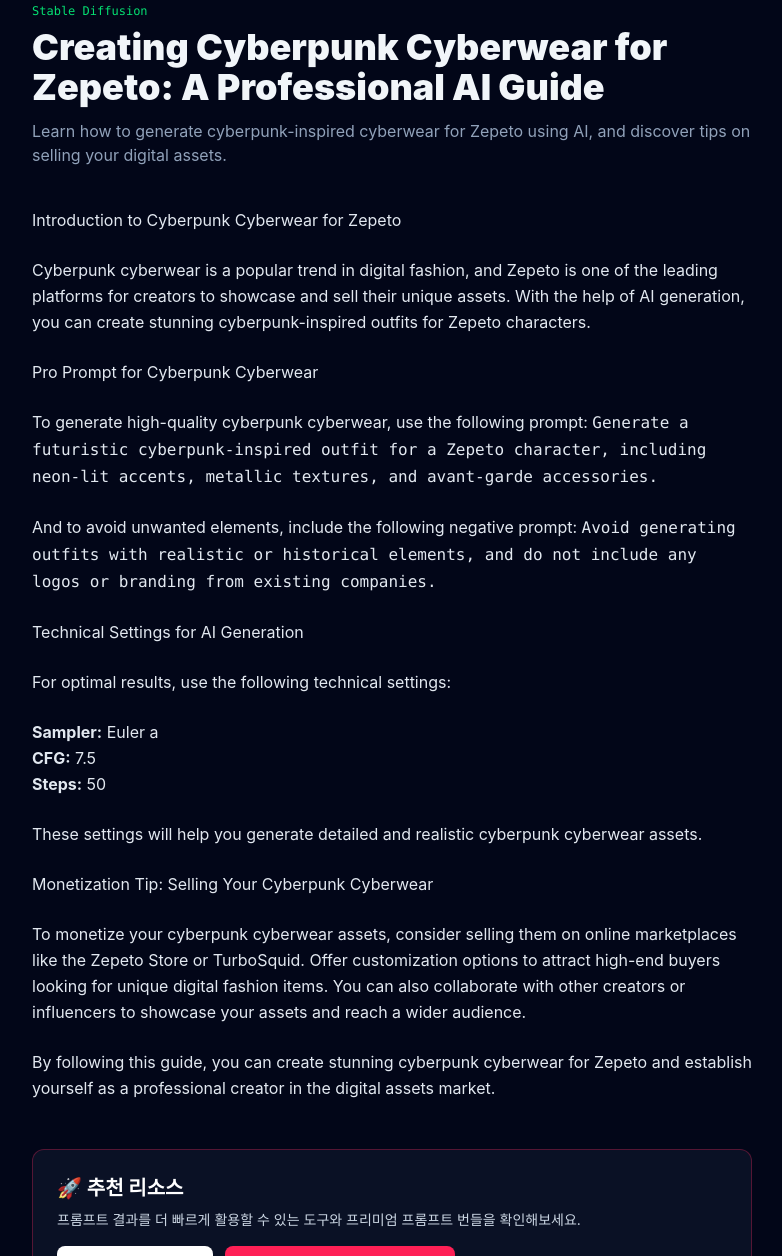
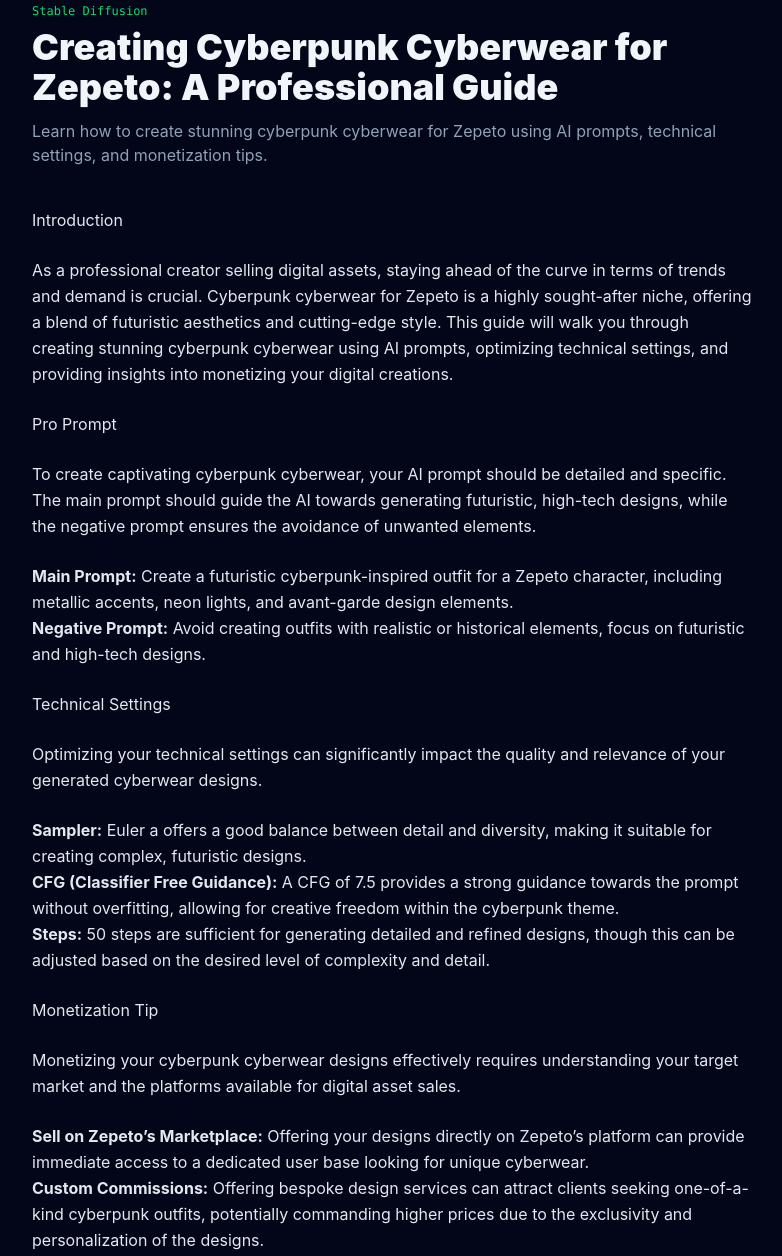
Before and after one commit to chenghun1234-dotcom/promptforge, an Astro site: page /prompts/cyberpunk-cyberwear-for-zepeto in a window 1280 px wide. Shown: the part 45-1301 px from the top of the page, without its empty margins (248-1030 px from the left). Built offline with nearby package versions, Linux system fonts and the light colour scheme; Astro itself is replaced by a stand-in of ours.

Commit message:
🚀 Auto-forged new prompts via Groq

```diff
--- a/src/content/prompts/cyberpunk-cyberwear-for-zepeto.md
+++ b/src/content/prompts/cyberpunk-cyberwear-for-zepeto.md
@@ -1,40 +1,41 @@
 ---
-title: "Creating Cyberpunk Cyberwear for Zepeto: A Professional AI Guide"
-description: "Learn how to generate cyberpunk-inspired cyberwear for Zepeto using AI, and discover tips on selling your digital assets."
-date: "2026-08-16T02:49:20.779729+00:00"
+title: "Creating Cyberpunk Cyberwear for Zepeto: A Professional Guide"
+description: "Learn how to create stunning cyberpunk cyberwear for Zepeto using AI prompts, technical settings, and monetization tips."
+date: "2026-08-16T04:22:38.768999+00:00"
 tags:
   - Cyberpunk
   - Cyberwear
   - Zepeto
   - Digital Assets
-  - AI Generation
+  - AI Prompts
 model: "Stable Diffusion"
-prompt: "Generate a futuristic cyberpunk-inspired outfit for a Zepeto character, including neon-lit accents, metallic textures, and avant-garde accessories."
-negativePrompt: "Avoid generating outfits with realistic or historical elements, and do not include any logos or branding from existing companies."
+prompt: "Create a futuristic cyberpunk-inspired outfit for a Zepeto character, including metallic accents, neon lights, and avant-garde design elements."
+negativePrompt: "Avoid creating outfits with realistic or historical elements, focus on futuristic and high-tech designs."
 sampler: "Euler a"
 cfg: 7.5
 steps: 50
-monetizationTip: "Sell your cyberpunk cyberwear assets on online marketplaces like the Zepeto Store or TurboSquid, and offer customization options to attract high-end buyers looking for unique digital fashion items."
+monetizationTip: "Sell your cyberpunk cyberwear designs as exclusive digital assets on platforms like Zepeto's marketplace, or offer custom commissions to clients looking for unique outfits."
 ---
-## Introduction to Cyberpunk Cyberwear for Zepeto
-Cyberpunk cyberwear is a popular trend in digital fashion, and Zepeto is one of the leading platforms for creators to showcase and sell their unique assets. With the help of AI generation, you can create stunning cyberpunk-inspired outfits for Zepeto characters.
+## Introduction
+As a professional creator selling digital assets, staying ahead of the curve in terms of trends and demand is crucial. Cyberpunk cyberwear for Zepeto is a highly sought-after niche, offering a blend of futuristic aesthetics and cutting-edge style. This guide will walk you through creating stunning cyberpunk cyberwear using AI prompts, optimizing technical settings, and providing insights into monetizing your digital creations.
 
-## Pro Prompt for Cyberpunk Cyberwear
-To generate high-quality cyberpunk cyberwear, use the following prompt:
-`Generate a futuristic cyberpunk-inspired outfit for a Zepeto character, including neon-lit accents, metallic textures, and avant-garde accessories.`
+## Pro Prompt
+To create captivating cyberpunk cyberwear, your AI prompt should be detailed and specific. The main prompt should guide the AI towards generating futuristic, high-tech designs, while the negative prompt ensures the avoidance of unwanted elements.
 
-And to avoid unwanted elements, include the following negative prompt:
-`Avoid generating outfits with realistic or historical elements, and do not include any logos or branding from existing companies.`
+- **Main Prompt:** Create a futuristic cyberpunk-inspired outfit for a Zepeto character, including metallic accents, neon lights, and avant-garde design elements.
+- **Negative Prompt:** Avoid creating outfits with realistic or historical elements, focus on futuristic and high-tech designs.
 
-## Technical Settings for AI Generation
-For optimal results, use the following technical settings:
-* **Sampler:** Euler a
-* **CFG:** 7.5
-* **Steps:** 50
+## Technical Settings
+Optimizing your technical settings can significantly impact the quality and relevance of your generated cyberwear designs.
 
-These settings will help you generate detailed and realistic cyberpunk cyberwear assets.
+- **Sampler:** Euler a offers a good balance between detail and diversity, making it suitable for creating complex, futuristic designs.
+- **CFG (Classifier Free Guidance):** A CFG of 7.5 provides a strong guidance towards the prompt without overfitting, allowing for creative freedom within the cyberpunk theme.
+- **Steps:** 50 steps are sufficient for generating detailed and refined designs, though this can be adjusted based on the desired level of complexity and detail.
 
-## Monetization Tip: Selling Your Cyberpunk Cyberwear
-To monetize your cyberpunk cyberwear assets, consider selling them on online marketplaces like the Zepeto Store or TurboSquid. Offer customization options to attract high-end buyers looking for unique digital fashion items. You can also collaborate with other creators or influencers to showcase your assets and reach a wider audience.
+## Monetization Tip
+Monetizing your cyberpunk cyberwear designs effectively requires understanding your target market and the platforms available for digital asset sales.
 
-By following this guide, you can create stunning cyberpunk cyberwear for Zepeto and establish yourself as a professional creator in the digital assets market.
+- **Sell on Zepeto's Marketplace:** Offering your designs directly on Zepeto's platform can provide immediate access to a dedicated user base looking for unique cyberwear.
+- **Custom Commissions:** Offering bespoke design services can attract clients seeking one-of-a-kind cyberpunk outfits, potentially commanding higher prices due to the exclusivity and personalization of the designs.
+
+By following this guide, professional creators can tap into the demand for cyberpunk cyberwear on Zepeto, creating and selling unique digital assets that stand out in the virtual fashion world.
```
